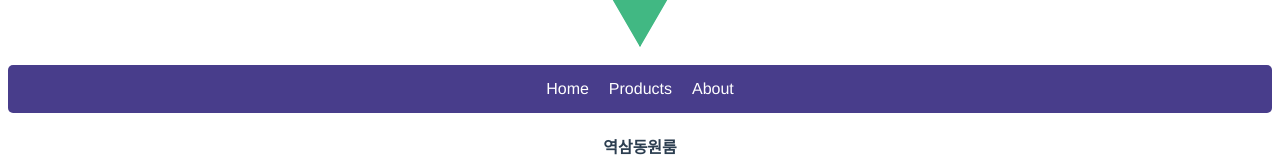
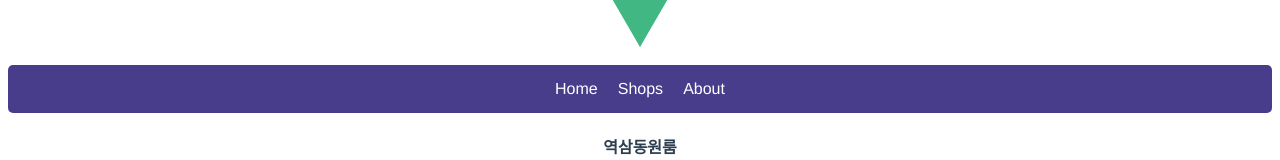
Before and after one commit to luckyman1004/Vue_Estate, a Vue app: page / in a window 1280 px wide. Shown: the part 199-359 px from the top of the page. Built offline with nearby package versions, Linux system fonts and the light colour scheme.

Commit message:
Add menus in data, print a tag by v-for syntax, annotaing before a tag codes

```diff
--- a/src/App.vue
+++ b/src/App.vue
@@ -1,9 +1,12 @@
 <template>
   <img alt="Vue logo" src="./assets/logo.png" />
   <div class="Menu">
-    <a>Home</a>
-    <a>Products</a>
-    <a>About</a>
+    <a v-for="(menu,id) in menus" :key="id"> {{ menu }}</a>
+    <!--
+      <a>Home</a>
+      <a>Shops/a>
+      <a>About</a>
+     -->
   </div>
   <div>
     <h4>{{ products[0] }}</h4>
@@ -26,6 +29,7 @@ export default {
   data(){
     return {
       products : ['역삼동원룸', '천호동원룸', '마포구원룸'],
+      menus : ['Home', 'Shops', 'About'],
     }
   },
   components: {
```
